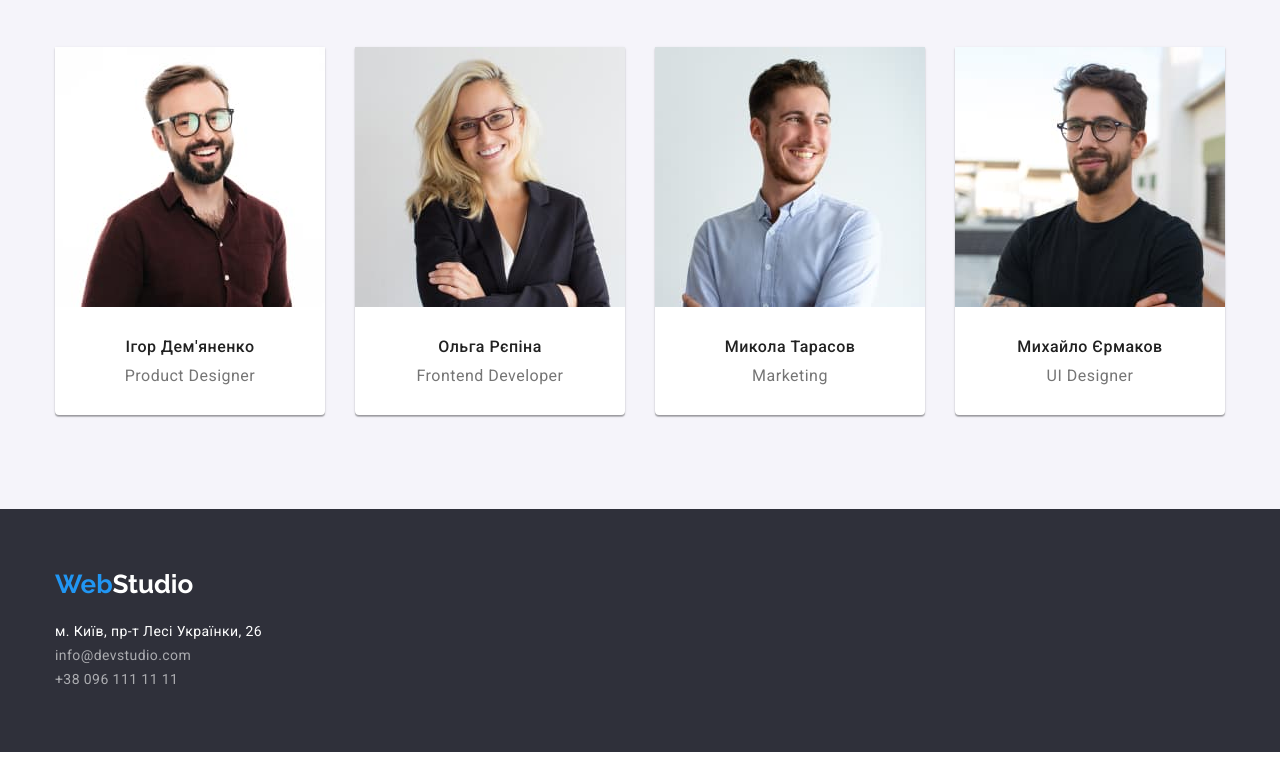
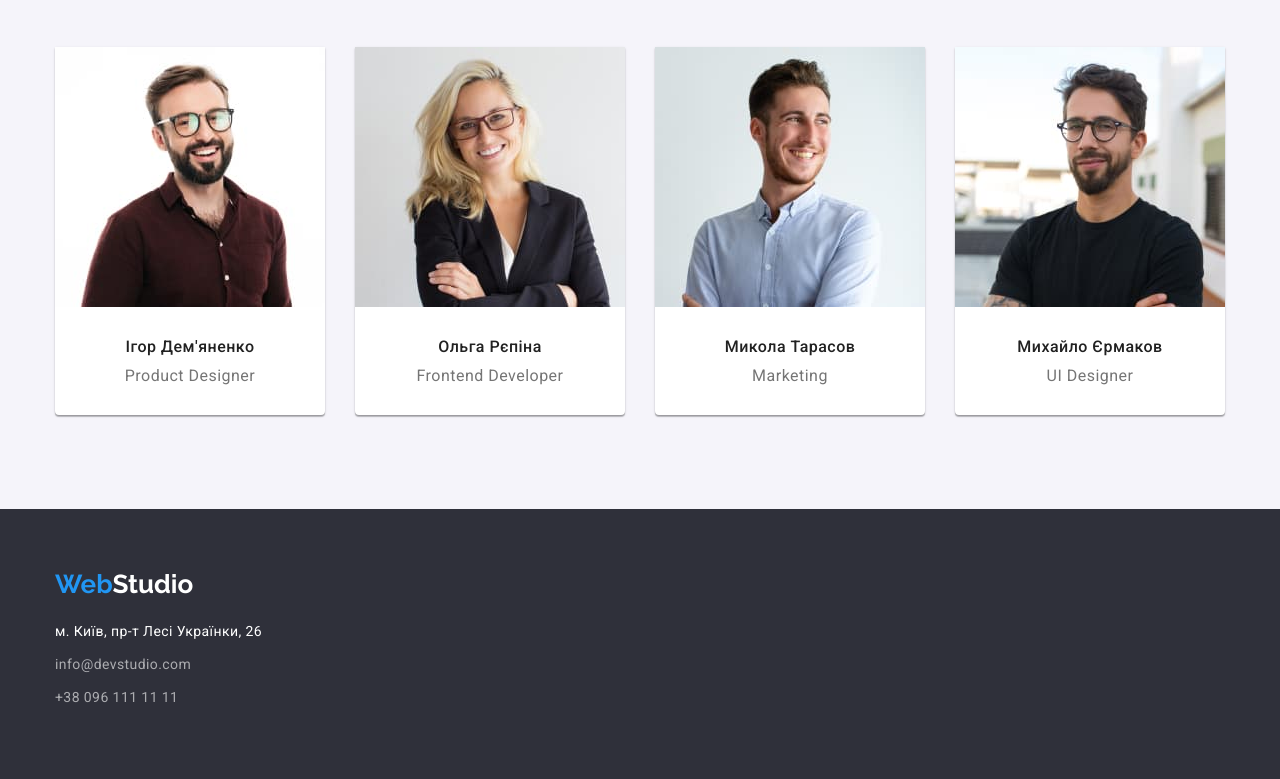
Before and after one commit to NataHal/goit-markup-hw-03, a plain HTML site: page index.html in a window 1280 px wide. Shown: the part 1584-2363 px from the top of the page. Before the commit the page ends 2336 px from the top, so only its background shows below. Drawn offline with nearby package versions, Linux system fonts and the light colour scheme.

Commit message:
Update styles.css

```diff
--- a/css/styles.css
+++ b/css/styles.css
@@ -341,9 +341,10 @@ header .container {
   line-height: 1.71;
   letter-spacing: 0.03em;
 }
-.footer-list:not(:last-child) {
+.footer-list > li {
   margin-bottom: 9px;
 }
+
 .footer-address-link {
   color: #ffffff;
 }
```
